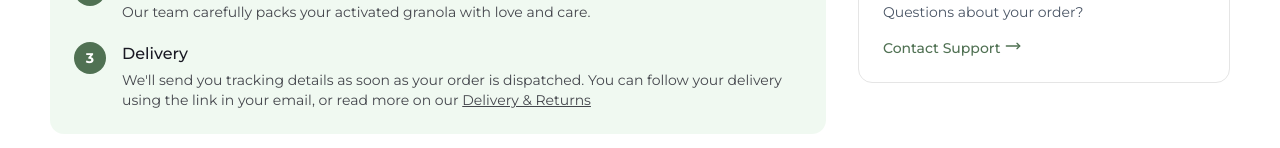
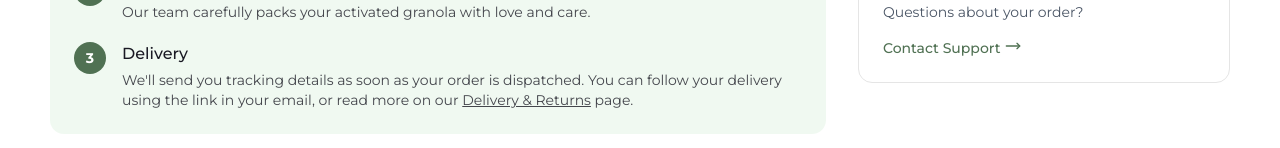
Before and after one commit to nutrinana/nutrinana-website, a Next.js app: page /checkout/success in a window 1280 px wide. Shown: the part 804-952 px from the top of the page. Built offline with nearby package versions, Linux system fonts and the light colour scheme; no server answers.

Commit message:
feat: NAG-115 update success page text

```diff
--- a/src/app/(main)/checkout/success/page.js
+++ b/src/app/(main)/checkout/success/page.js
@@ -283,6 +283,7 @@ export default function CheckoutSuccessPage() {
                                                 <Link href="/legal/delivery" className="underline">
                                                     Delivery &amp; Returns
                                                 </Link>{" "}
+                                                page.
                                             </p>
                                         </div>
                                     </div>
```
